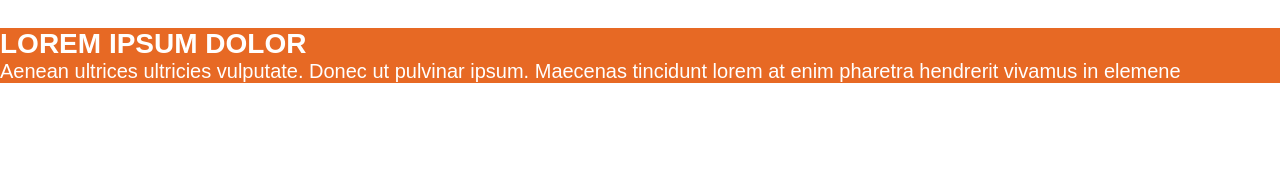
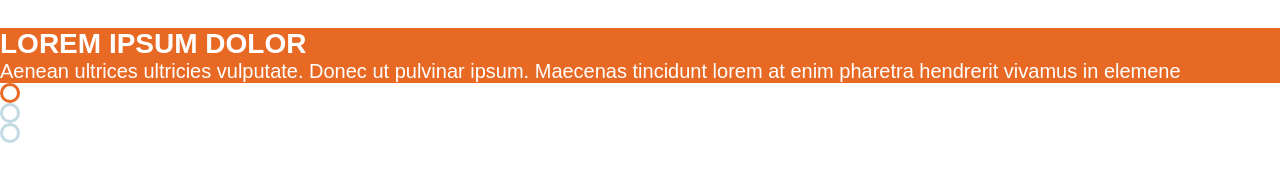
Before and after one commit to araujocristian/frontend-challenge-cubo, a Gatsby site: page / in a window 1280 px wide. Shown: the part 90-272 px from the top of the page. Built offline with nearby package versions, Linux system fonts and the light colour scheme; Gatsby itself is replaced by a stand-in of ours; a web font is replaced by a local one.

Commit message:
create bullet cubo object

```diff
--- /dev/null
+++ b/src/objects/BulletCubo/index.js
@@ -0,0 +1,11 @@
+import React from "react"
+
+import "./styles.css"
+
+const BulletCubo = ({ href = "#", content = "", isActive = false }) => (
+  <a href={href} className={`bullet-cubo ${isActive ? "-active" : ""}`}>
+    {content}
+  </a>
+)
+
+export default BulletCubo
--- /dev/null
+++ b/src/objects/BulletCubo/styles.css
@@ -0,0 +1,12 @@
+.bullet-cubo {
+  display: block;
+  width: 14px;
+  height: 14px;
+  border: 3px var(--color-fifth) solid;
+  border-radius: 50%;
+  text-indent: -999px;
+}
+
+.bullet-cubo.-active {
+  border-color: var(--color-first);
+}
--- a/src/pages/index.js
+++ b/src/pages/index.js
@@ -9,6 +9,7 @@ import HeaderCubo from "../components/HeaderCubo"
 import CardCubo from "../objects/CardCubo"
 import TitleCubo from "../objects/TitleCubo"
 import DescriptionCubo from "../objects/DescriptionCubo"
+import BulletCubo from "../objects/BulletCubo"
 
 export default () => (
   <>
@@ -17,5 +18,9 @@ export default () => (
       <TitleCubo content="Lorem ipsum dolor" />
       <DescriptionCubo content="Aenean ultrices ultricies vulputate. Donec ut pulvinar ipsum. Maecenas tincidunt lorem at enim pharetra hendrerit vivamus in elemene" />
     </CardCubo>
+
+    <BulletCubo content="Primeiro" href="#first" isActive />
+    <BulletCubo content="Primeiro" href="#first" />
+    <BulletCubo content="Primeiro" href="#first" />
   </>
 )
--- a/src/styles/settings/colors.css
+++ b/src/styles/settings/colors.css
@@ -6,4 +6,5 @@
   --color-second: #ffb83d;
   --color-third: #a6b045;
   --color-fourth: #17bede;
+  --color-fifth: #c4dae3;
 }
```
